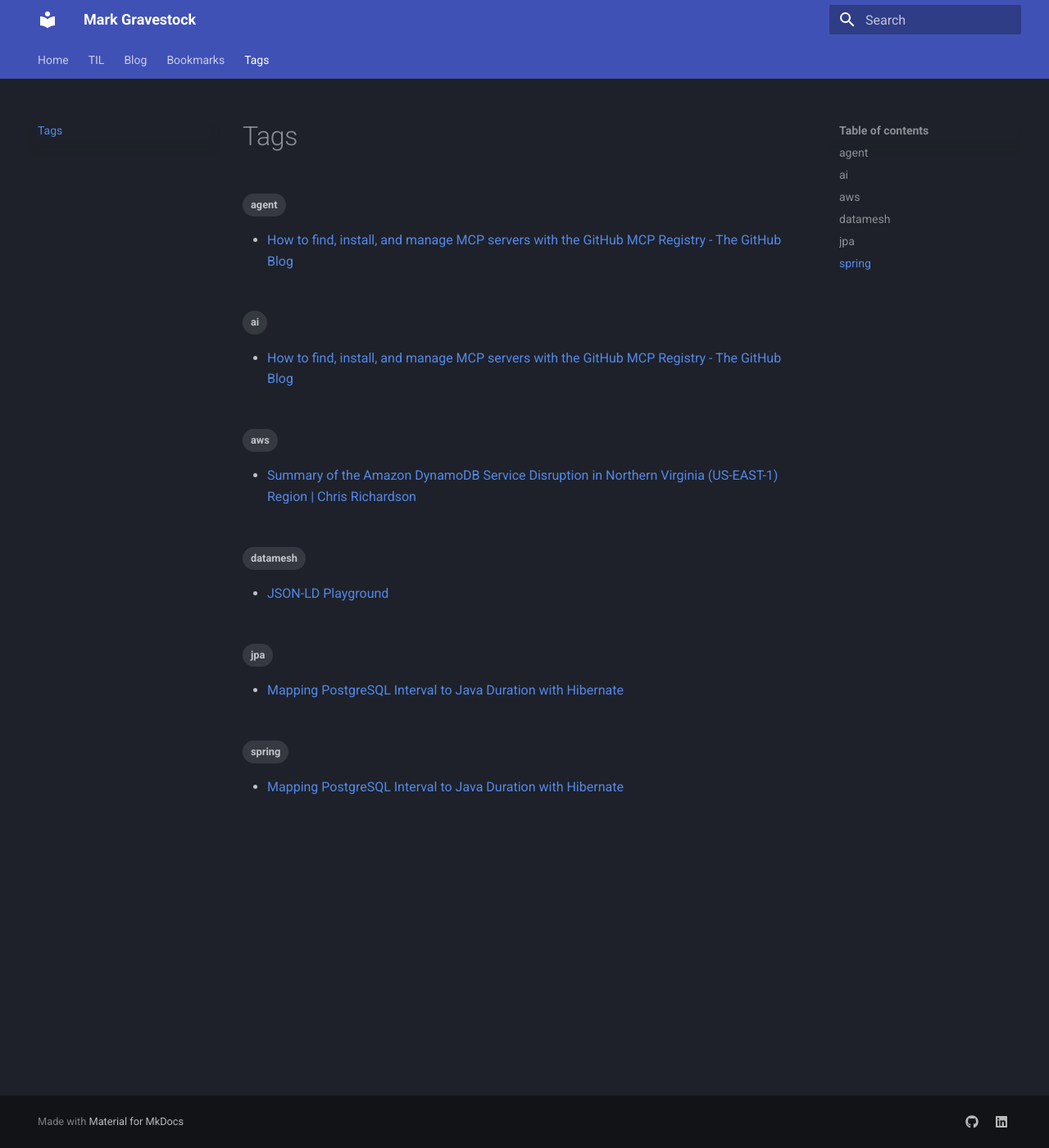
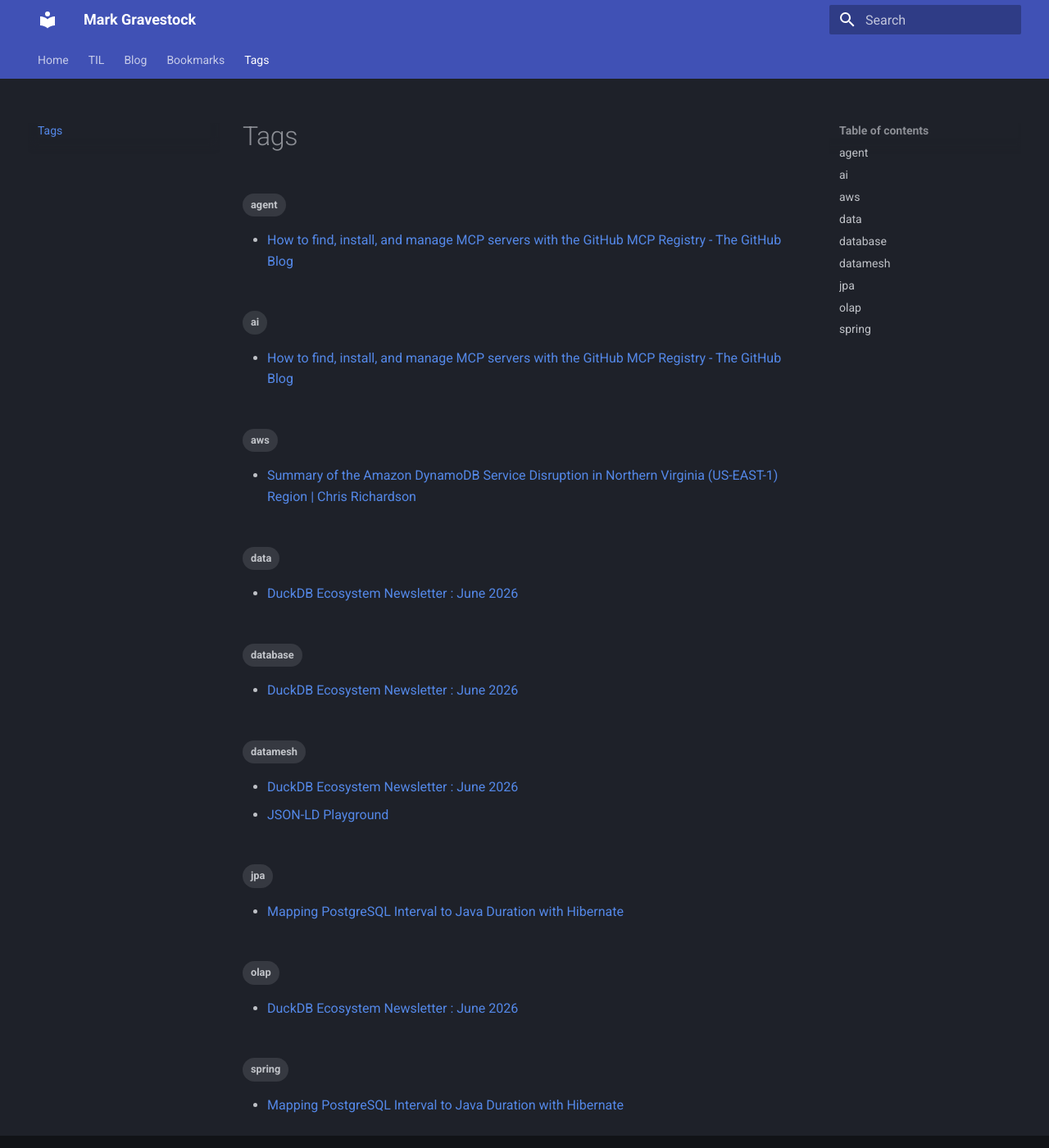
Before and after one commit to MarkGravestock/personal-site, an MkDocs documentation site: the page built from docs/tags.md, in a window 1280 px wide and 1400 px high. Shown: the whole window at 82% size. Built offline with MkDocs 1.6.1 and Material for MkDocs 9.7.7, drawn with Linux system fonts in a browser that asks for light colours.

Commit message:
chore: update bookmarks 2026-06-14

```diff
--- a/docs/bookmarks/index.md
+++ b/docs/bookmarks/index.md
@@ -8,6 +8,10 @@ A collection of useful things I've found on the web.
 ## June 2026
 
 <div class="grid cards" markdown>
+
+- **[DuckDB Ecosystem Newsletter : June 2026](posts/2026-06-14-duckdb-ecosystem-newsletter-june-2026.md)**
+
+    `#olap` `#data` `#datamesh` `#database` · share.google · 14 Jun
 
 - **[CLEAR: Software Design Principles for the Agentic Age](posts/2026-06-09-clear-software-design-principles-for-the-agentic-a.md)**
 
--- /dev/null
+++ b/docs/bookmarks/posts/2026-06-14-duckdb-ecosystem-newsletter-june-2026.md
@@ -0,0 +1,13 @@
+---
+title: "DuckDB Ecosystem Newsletter : June 2026"
+date: 2026-06-14
+tags:
+  - olap
+  - data
+  - datamesh
+  - database
+---
+
+**[DuckDB Ecosystem Newsletter : June 2026](https://share.google/47gjK5p8eYfwqUJXr)**
+
+share.google · 14 Jun 2026
```
